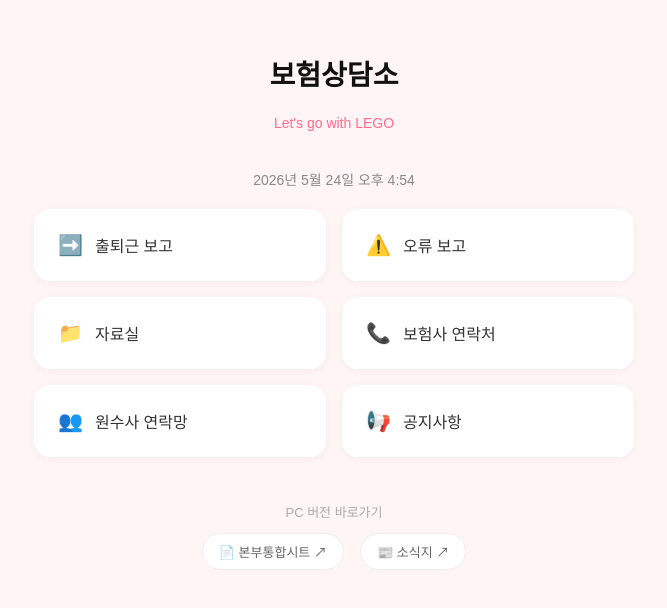
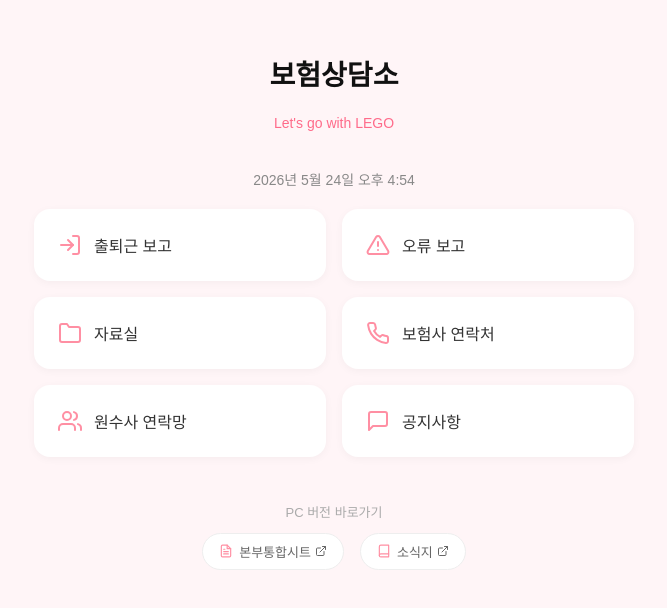
Before and after one commit to legobaeksunmi/withlego-site, a Next.js app: page / in a window 1280 px wide. Shown: the part 126-734 px from the top of the page, without its empty margins (306-973 px from the left). Built offline with nearby package versions, Linux system fonts and the light colour scheme.

Commit message:
feat: replace text icons with SVG icons for menu items and links

```diff
--- a/app/page.tsx
+++ b/app/page.tsx
@@ -85,38 +85,57 @@ export default function Home() {
       >
         {/* 출퇴근 보고 */}
         <div style={menuCard}>
-          <span style={iconStyle}>➡️</span>
-          <h3 style={menuTitle}>출퇴근 보고</h3>
+          <svg style={iconStyle} viewBox="0 0 24 24" fill="none" stroke="#ff8fa3" strokeWidth="2" strokeLinecap="round" strokeLinejoin="round">
+            <path d="M15 3h4a2 2 0 0 1 2 2v14a2 2 0 0 1-2 2h-4"/>
+            <polyline points="10 17 15 12 10 7"/>
+            <line x1="15" y1="12" x2="3" y2="12"/>
+          </svg>
+          <span style={menuTitle}>출퇴근 보고</span>
         </div>
 
         {/* 오류 보고 */}
         <div style={menuCard}>
-          <span style={iconStyle}>⚠️</span>
-          <h3 style={menuTitle}>오류 보고</h3>
+          <svg style={iconStyle} viewBox="0 0 24 24" fill="none" stroke="#ff8fa3" strokeWidth="2" strokeLinecap="round" strokeLinejoin="round">
+            <path d="M10.29 3.86L1.82 18a2 2 0 0 0 1.71 3h16.94a2 2 0 0 0 1.71-3L13.71 3.86a2 2 0 0 0-3.42 0z"/>
+            <line x1="12" y1="9" x2="12" y2="13"/>
+            <line x1="12" y1="17" x2="12.01" y2="17"/>
+          </svg>
+          <span style={menuTitle}>오류 보고</span>
         </div>
 
         {/* 자료실 */}
         <div style={menuCard}>
-          <span style={iconStyle}>📁</span>
-          <h3 style={menuTitle}>자료실</h3>
+          <svg style={iconStyle} viewBox="0 0 24 24" fill="none" stroke="#ff8fa3" strokeWidth="2" strokeLinecap="round" strokeLinejoin="round">
+            <path d="M22 19a2 2 0 0 1-2 2H4a2 2 0 0 1-2-2V5a2 2 0 0 1 2-2h5l2 3h9a2 2 0 0 1 2 2z"/>
+          </svg>
+          <span style={menuTitle}>자료실</span>
         </div>
 
         {/* 보험사 연락처 */}
         <div style={menuCard}>
-          <span style={iconStyle}>📞</span>
-          <h3 style={menuTitle}>보험사 연락처</h3>
+          <svg style={iconStyle} viewBox="0 0 24 24" fill="none" stroke="#ff8fa3" strokeWidth="2" strokeLinecap="round" strokeLinejoin="round">
+            <path d="M22 16.92v3a2 2 0 0 1-2.18 2 19.79 19.79 0 0 1-8.63-3.07 19.5 19.5 0 0 1-6-6 19.79 19.79 0 0 1-3.07-8.67A2 2 0 0 1 4.11 2h3a2 2 0 0 1 2 1.72 12.84 12.84 0 0 0 .7 2.81 2 2 0 0 1-.45 2.11L8.09 9.91a16 16 0 0 0 6 6l1.27-1.27a2 2 0 0 1 2.11-.45 12.84 12.84 0 0 0 2.81.7A2 2 0 0 1 22 16.92z"/>
+          </svg>
+          <span style={menuTitle}>보험사 연락처</span>
         </div>
 
         {/* 원수사 연락망 */}
         <div style={menuCard}>
-          <span style={iconStyle}>👥</span>
-          <h3 style={menuTitle}>원수사 연락망</h3>
+          <svg style={iconStyle} viewBox="0 0 24 24" fill="none" stroke="#ff8fa3" strokeWidth="2" strokeLinecap="round" strokeLinejoin="round">
+            <path d="M17 21v-2a4 4 0 0 0-4-4H5a4 4 0 0 0-4 4v2"/>
+            <circle cx="9" cy="7" r="4"/>
+            <path d="M23 21v-2a4 4 0 0 0-3-3.87"/>
+            <path d="M16 3.13a4 4 0 0 1 0 7.75"/>
+          </svg>
+          <span style={menuTitle}>원수사 연락망</span>
         </div>
 
         {/* 공지사항 */}
         <div style={menuCard}>
-          <span style={iconStyle}>📢</span>
-          <h3 style={menuTitle}>공지사항</h3>
+          <svg style={iconStyle} viewBox="0 0 24 24" fill="none" stroke="#ff8fa3" strokeWidth="2" strokeLinecap="round" strokeLinejoin="round">
+            <path d="M21 15a2 2 0 0 1-2 2H7l-4 4V5a2 2 0 0 1 2-2h14a2 2 0 0 1 2 2z"/>
+          </svg>
+          <span style={menuTitle}>공지사항</span>
         </div>
       </div>
 
@@ -148,7 +167,19 @@ export default function Home() {
             href="#"
             style={bottomLink}
           >
-            📄 본부통합시트 ↗
+            <svg style={{ width: "14px", height: "14px", marginRight: "6px" }} viewBox="0 0 24 24" fill="none" stroke="#ff8fa3" strokeWidth="2" strokeLinecap="round" strokeLinejoin="round">
+              <path d="M14 2H6a2 2 0 0 0-2 2v16a2 2 0 0 0 2 2h12a2 2 0 0 0 2-2V8z"/>
+              <polyline points="14 2 14 8 20 8"/>
+              <line x1="16" y1="13" x2="8" y2="13"/>
+              <line x1="16" y1="17" x2="8" y2="17"/>
+              <polyline points="10 9 9 9 8 9"/>
+            </svg>
+            본부통합시트
+            <svg style={{ width: "12px", height: "12px", marginLeft: "4px" }} viewBox="0 0 24 24" fill="none" stroke="currentColor" strokeWidth="2" strokeLinecap="round" strokeLinejoin="round">
+              <path d="M18 13v6a2 2 0 0 1-2 2H5a2 2 0 0 1-2-2V8a2 2 0 0 1 2-2h6"/>
+              <polyline points="15 3 21 3 21 9"/>
+              <line x1="10" y1="14" x2="21" y2="3"/>
+            </svg>
           </a>
           <a
             href="https://drive.google.com/drive/folders/1wiQ_GZf44VjQpvY0MdNfAXbY8CSyN8N2"
@@ -156,7 +187,16 @@ export default function Home() {
             rel="noopener noreferrer"
             style={bottomLink}
           >
-            📰 소식지 ↗
+            <svg style={{ width: "14px", height: "14px", marginRight: "6px" }} viewBox="0 0 24 24" fill="none" stroke="#ff8fa3" strokeWidth="2" strokeLinecap="round" strokeLinejoin="round">
+              <path d="M4 19.5A2.5 2.5 0 0 1 6.5 17H20"/>
+              <path d="M6.5 2H20v20H6.5A2.5 2.5 0 0 1 4 19.5v-15A2.5 2.5 0 0 1 6.5 2z"/>
+            </svg>
+            소식지
+            <svg style={{ width: "12px", height: "12px", marginLeft: "4px" }} viewBox="0 0 24 24" fill="none" stroke="currentColor" strokeWidth="2" strokeLinecap="round" strokeLinejoin="round">
+              <path d="M18 13v6a2 2 0 0 1-2 2H5a2 2 0 0 1-2-2V8a2 2 0 0 1 2-2h6"/>
+              <polyline points="15 3 21 3 21 9"/>
+              <line x1="10" y1="14" x2="21" y2="3"/>
+            </svg>
           </a>
         </div>
       </div>
@@ -176,14 +216,15 @@ const menuCard: React.CSSProperties = {
 };
 
 const iconStyle: React.CSSProperties = {
-  fontSize: "20px",
+  width: "24px",
+  height: "24px",
+  flexShrink: 0,
 };
 
 const menuTitle: React.CSSProperties = {
   fontSize: "16px",
   fontWeight: "500",
   color: "#333",
-  margin: 0,
 };
 
 const bottomLink: React.CSSProperties = {
@@ -194,4 +235,6 @@ const bottomLink: React.CSSProperties = {
   borderRadius: "20px",
   border: "1px solid #eee",
   background: "white",
+  display: "flex",
+  alignItems: "center",
 };
```
